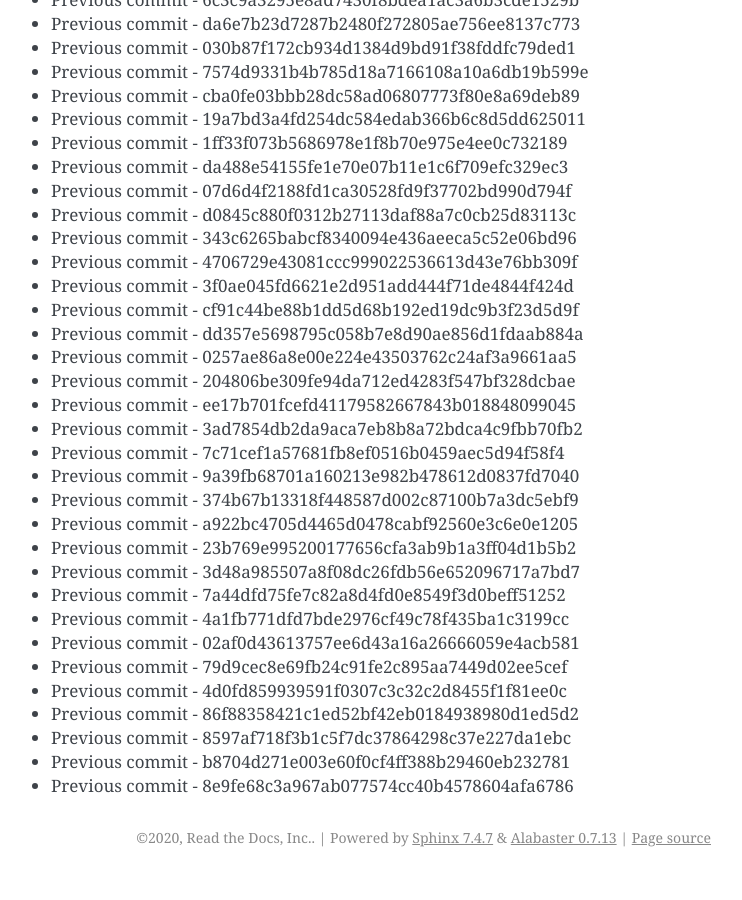
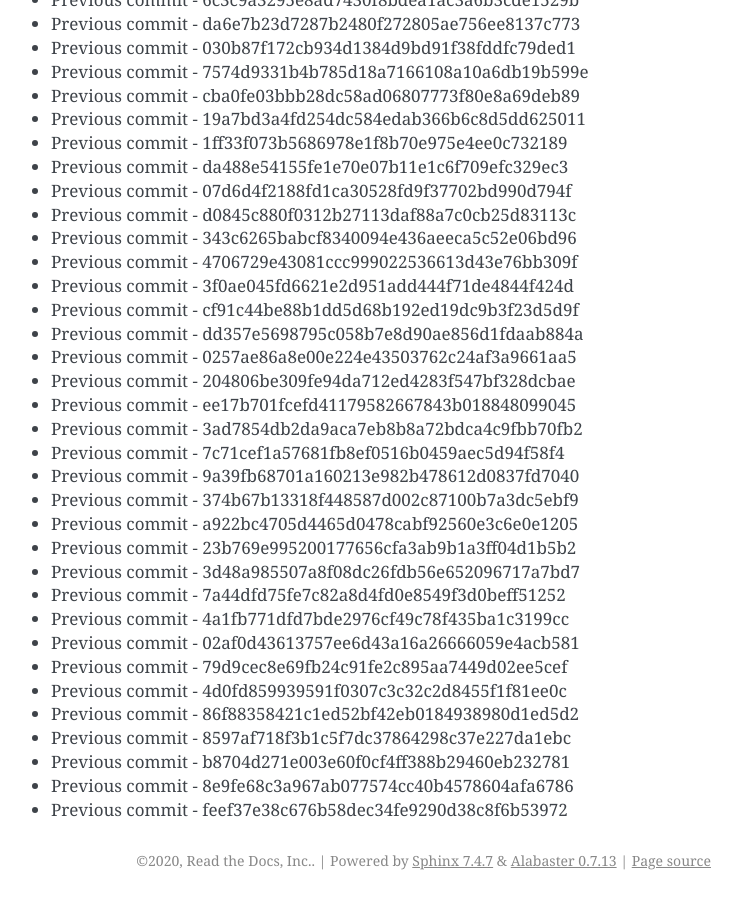
Before and after one commit to readthedocs/rtd-git-stresstest, a Sphinx documentation site: the page built from docs/updates.rst, in a window 1280 px wide and 900 px high, scrolled down 59243 px. Shown: the whole window, without its empty margins (399-1141 px from the left). Built offline with Sphinx 7.4.7, drawn with Linux system fonts in a browser that asks for light colours; before the commit the page ends 60120 px from its top, so only the background shows below that.

Commit message:
Generating commit from previous: feef37e38c676b58dec34fe9290d38c8f6b53972

```diff
--- a/docs/updates.rst
+++ b/docs/updates.rst
@@ -2521,3 +2521,4 @@ It can be tested for any performance characteristics.
 * Previous commit - 8597af718f3b1c5f7dc37864298c37e227da1ebc
 * Previous commit - b8704d271e003e60f0cf4ff388b29460eb232781
 * Previous commit - 8e9fe68c3a967ab077574cc40b4578604afa6786
+* Previous commit - feef37e38c676b58dec34fe9290d38c8f6b53972
```
